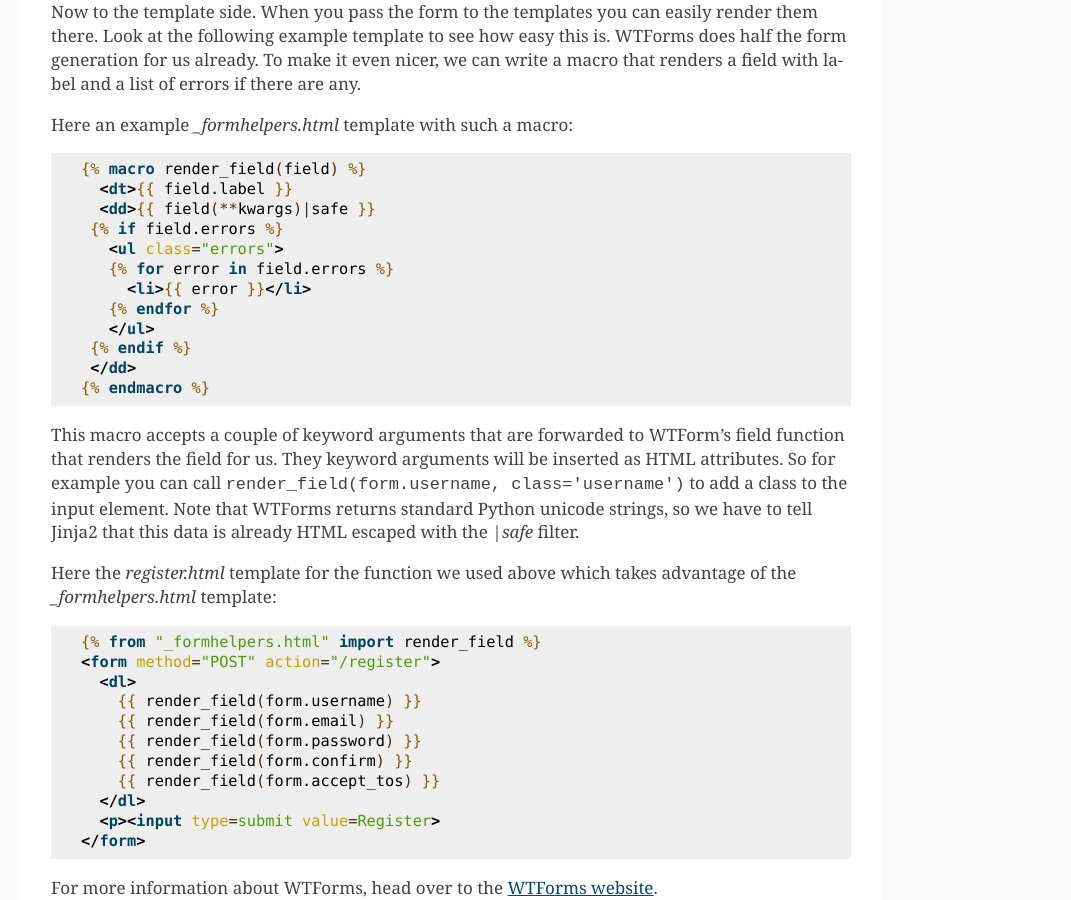
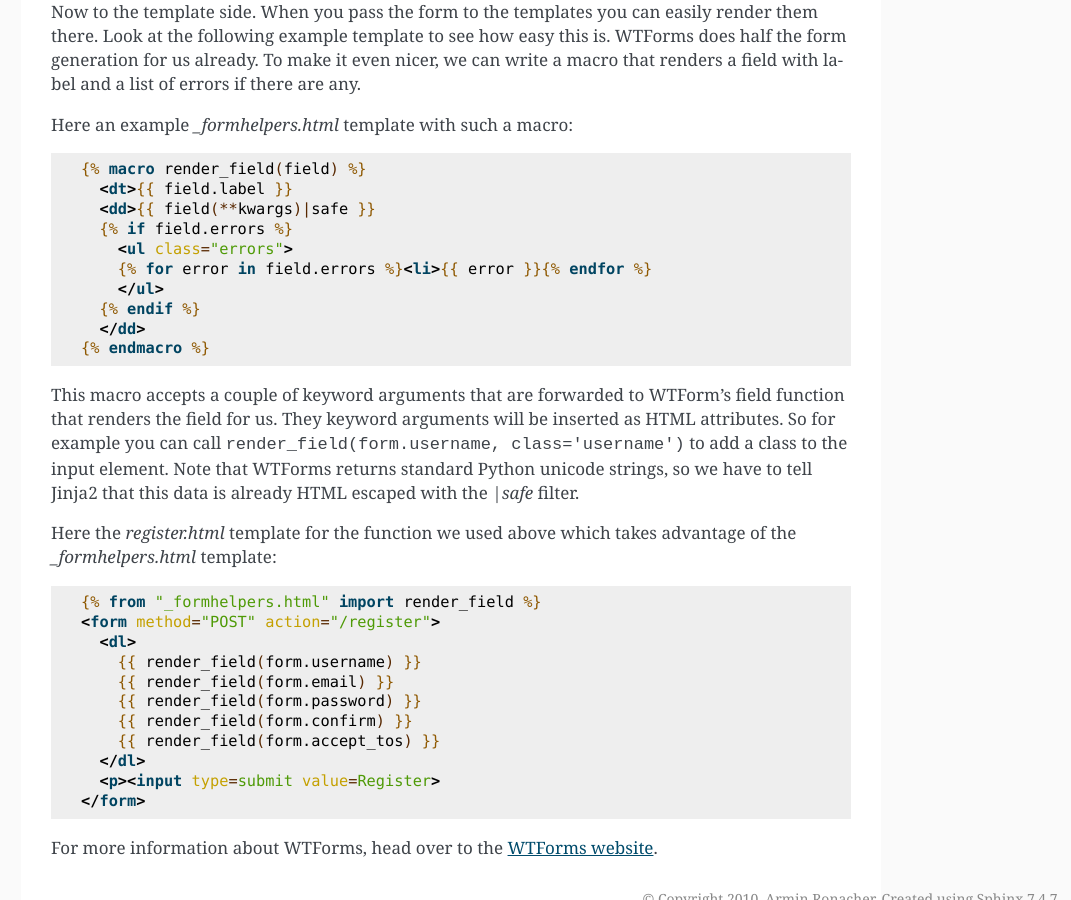
Before and after one commit to naturalspirit-dev/flask-website, a Sphinx documentation site: the page built from docs/patterns/wtforms.rst, in a window 1280 px wide and 900 px high, scrolled down 1285 px. Shown: the whole window, without its empty margins (209-1280 px from the left). Built offline with Sphinx 7.4.7, drawn with Linux system fonts in a browser that asks for light colours.

Commit message:
Fixed indentation of an example.

```diff
--- a/docs/patterns/wtforms.rst
+++ b/docs/patterns/wtforms.rst
@@ -73,14 +73,12 @@ Here an example `_formhelpers.html` template with such a macro:
     {% macro render_field(field) %}
       <dt>{{ field.label }}
       <dd>{{ field(**kwargs)|safe }}
-     {% if field.errors %}
-       <ul class="errors">
-       {% for error in field.errors %}
-         <li>{{ error }}</li>
-       {% endfor %}
-       </ul>
-     {% endif %}
-     </dd>
+      {% if field.errors %}
+        <ul class="errors">
+        {% for error in field.errors %}<li>{{ error }}{% endfor %}
+        </ul>
+      {% endif %}
+      </dd>
     {% endmacro %}
 
 This macro accepts a couple of keyword arguments that are forwarded to
```
